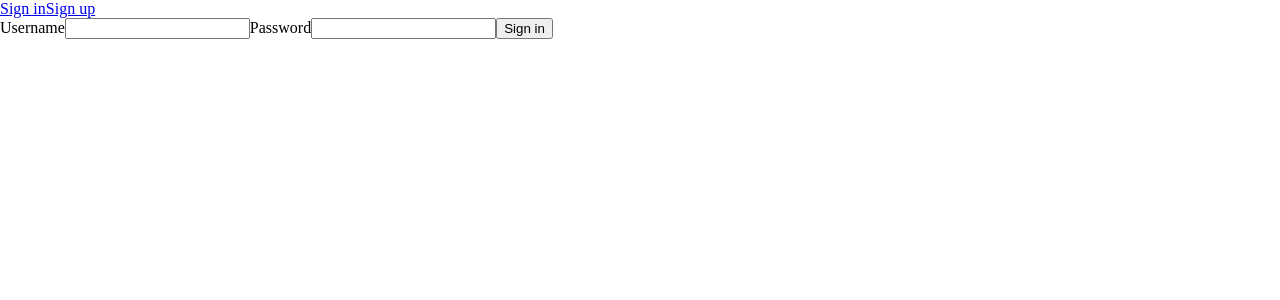
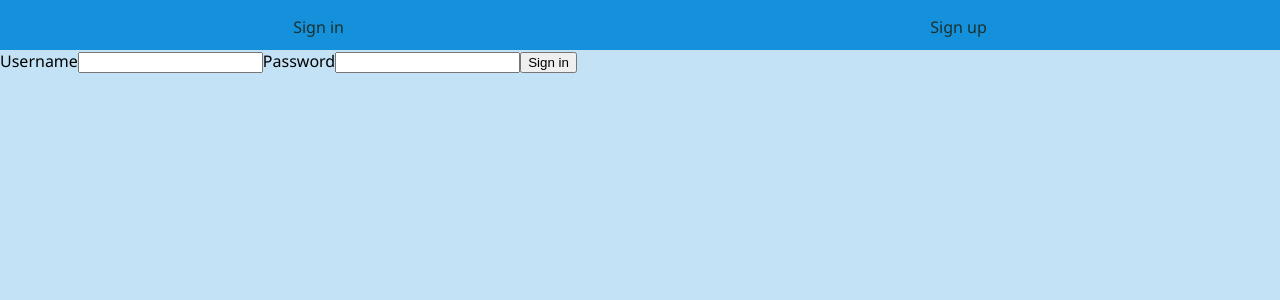
Before and after one commit to v7sn0/Inventory-Management-System, a React app in the folder frontend/: page /sign-in in a window 1280 px wide. Shown: the top 300 px of the page. Built offline with nearby package versions, Linux system fonts and the light colour scheme; the HTML template or start-up script is replaced by a standard one.

Commit message:
fix issue in the update controller (user can change the name of a product to an already existing product) + add 2 resources used for the search functionality + some styling

```diff
--- a/frontend/src/App.css
+++ b/frontend/src/App.css
@@ -1,4 +1,92 @@
 body {
   margin: 0;
   box-sizing: border-box;
+  background-color: rgb(196, 226, 245);
+  font-family: "Segoe UI", Tahoma, Geneva, Verdana, sans-serif;
 }
+
+nav {
+  background-color: rgb(21, 145, 220);
+  height: 50px;
+  display: flex;
+  justify-content: space-around;
+  align-items: center;
+  /* position: fixed;
+  top: 0; */
+}
+
+.nav-links {
+  width: max-content;
+  height: 19px;
+  padding: 7px 12px 7px 12px;
+  /* border-radius: 5px; */
+  /* background-color: rgb(75, 184, 250); */
+  color: #1a312c;
+  text-decoration: none;
+  transition-duration: 0.3s;
+  /* border: none; */
+  border-radius: 5px;
+  cursor: pointer;
+  user-select: none;
+}
+
+.nav-links:hover {
+  background-color: rgb(75, 184, 250);
+  box-shadow: 0 2px #fff4e1;
+  /* outline: 2px black solid; */
+  /* border-bottom: 2px solid #fff4e1; */
+}
+
+.home {
+  text-align: center;
+}
+
+.search-bar {
+  margin: 20px;
+}
+
+/* #search-label {
+  display: block;
+} */
+
+#search-input {
+  border: solid 1px;
+
+  border-radius: 5px;
+  height: 25px;
+  width: 200px;
+}
+
+table {
+  margin: auto;
+}
+
+table,
+tr,
+th,
+td {
+  border: 1px solid black;
+  border-collapse: collapse;
+  padding: 7px;
+  background-color: rgb(135, 204, 247);
+}
+
+.btn {
+  margin: 0 6px 0 6px;
+  padding: 5px 9px 5px 9px;
+  border: none;
+  border-radius: 5px;
+  cursor: pointer;
+}
+
+.edit {
+  background-color: rgb(75, 127, 250);
+}
+
+.delete {
+  background-color: rgb(250, 75, 75);
+}
+
+.search {
+  background-color: rgb(75, 184, 250);
+}
--- a/frontend/src/components/Nav.jsx
+++ b/frontend/src/components/Nav.jsx
@@ -12,16 +12,28 @@ const Nav = ({ user, setUser }) => {
 
   return user ? (
     <nav>
-      <NavLink to="/"> Home </NavLink>
-      <NavLink to="/add-product"> Add a Product </NavLink>
-      <NavLink to="/change-password"> Change Password </NavLink>
-      <NavLink to=""> </NavLink>
-      <button onClick={() => signOut()}>Signout</button>
+      <NavLink to="/" className="nav-links">
+        Home
+      </NavLink>
+      <NavLink to="/add-product" className="nav-links">
+        Add a Product
+      </NavLink>
+      <NavLink to="/change-password" className="nav-links">
+        {" "}
+        Change Password{" "}
+      </NavLink>
+      <span onClick={() => signOut()} className="nav-links">
+        Signout
+      </span>
     </nav>
   ) : (
     <nav>
-      <NavLink to="/sign-in">Sign in</NavLink>
-      <NavLink to="/sign-up">Sign up</NavLink>
+      <NavLink to="/sign-in" className="nav-links">
+        Sign in
+      </NavLink>
+      <NavLink to="/sign-up" className="nav-links">
+        Sign up
+      </NavLink>
     </nav>
   )
 }
--- a/frontend/src/components/Pagination.jsx
+++ /dev/null
@@ -1,9 +0,0 @@
-const Pagination = () => {
-  return (
-    <>
-      <div>Hi</div>
-    </>
-  )
-}
-
-export default Pagination
--- a/frontend/src/components/SearchBar.jsx
+++ b/frontend/src/components/SearchBar.jsx
@@ -33,20 +33,24 @@ const SearchBar = ({ setProducts }) => {
   }
 
   return (
-    <>
+    <div className="search-bar">
       <form onSubmit={handleSubmit}>
-        <label htmlFor="name">Search</label>
+        {/* <label htmlFor="name" id="search-label">
+          Search
+        </label> */}
         <input
           onChange={handleChange}
           value={formState.name}
           name="name"
           id="name"
           type="text"
+          placeholder="Product Name"
+          id="search-input"
         />
-        <button>Search</button>
+        <button className="btn search">Search</button>
       </form>
       {handleError && <p>{handleError}</p>}
-    </>
+    </div>
   )
 }
 
--- a/frontend/src/components/ShowProducts.jsx
+++ b/frontend/src/components/ShowProducts.jsx
@@ -32,7 +32,7 @@ const ShowProducts = ({ products, setProducts }) => {
   }
 
   return (
-    <>
+    <div className="table-container">
       {/* <h1>Here are your products</h1> */}
 
       <table>
@@ -51,9 +51,12 @@ const ShowProducts = ({ products, setProducts }) => {
               <td>{product.qty}</td>
               <td>
                 <Link to={`/edit-product/${product._id}`}>
-                  <button>Edit</button>
+                  <button className="btn edit">Edit</button>
                 </Link>
-                <button onDoubleClick={() => deleteProduct(product._id)}>
+                <button
+                  className="btn delete"
+                  onDoubleClick={() => deleteProduct(product._id)}
+                >
                   Delete
                 </button>
               </td>
@@ -62,7 +65,7 @@ const ShowProducts = ({ products, setProducts }) => {
         </tbody>
       </table>
       {handleError && <p>{handleError}</p>}
-    </>
+    </div>
   )
 }
 
--- a/frontend/src/pages/Home.jsx
+++ b/frontend/src/pages/Home.jsx
@@ -1,6 +1,5 @@
 import { useNavigate } from "react-router-dom"
 import ShowProducts from "../components/ShowProducts"
-import Pagination from "../components/Pagination"
 import { useState, useEffect } from "react"
 import Client from "../services/api"
 import SearchBar from "../components/SearchBar"
@@ -18,11 +17,11 @@ const Home = ({ user, products, setProducts }) => {
   }, [products])
 
   return Loading ? (
-    <>
+    <div className="home">
       <h1>Welcome to home!</h1>
       <SearchBar setProducts={setProducts} />
       <ShowProducts products={products} setProducts={setProducts} />
-    </>
+    </div>
   ) : (
     <>
       <h1>You have no products.</h1>
```
Also changed, not shown: 2 other files (tests, documents, lock files or other folders).
